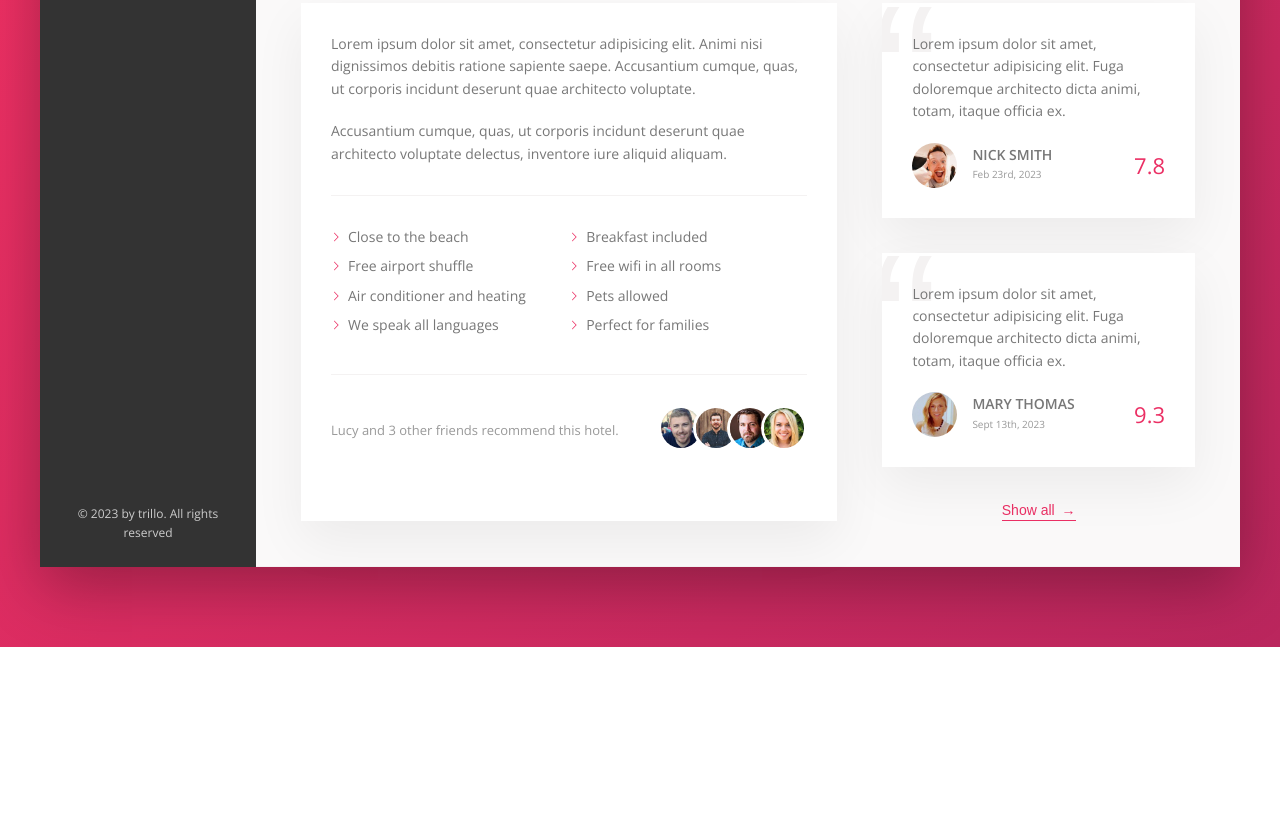
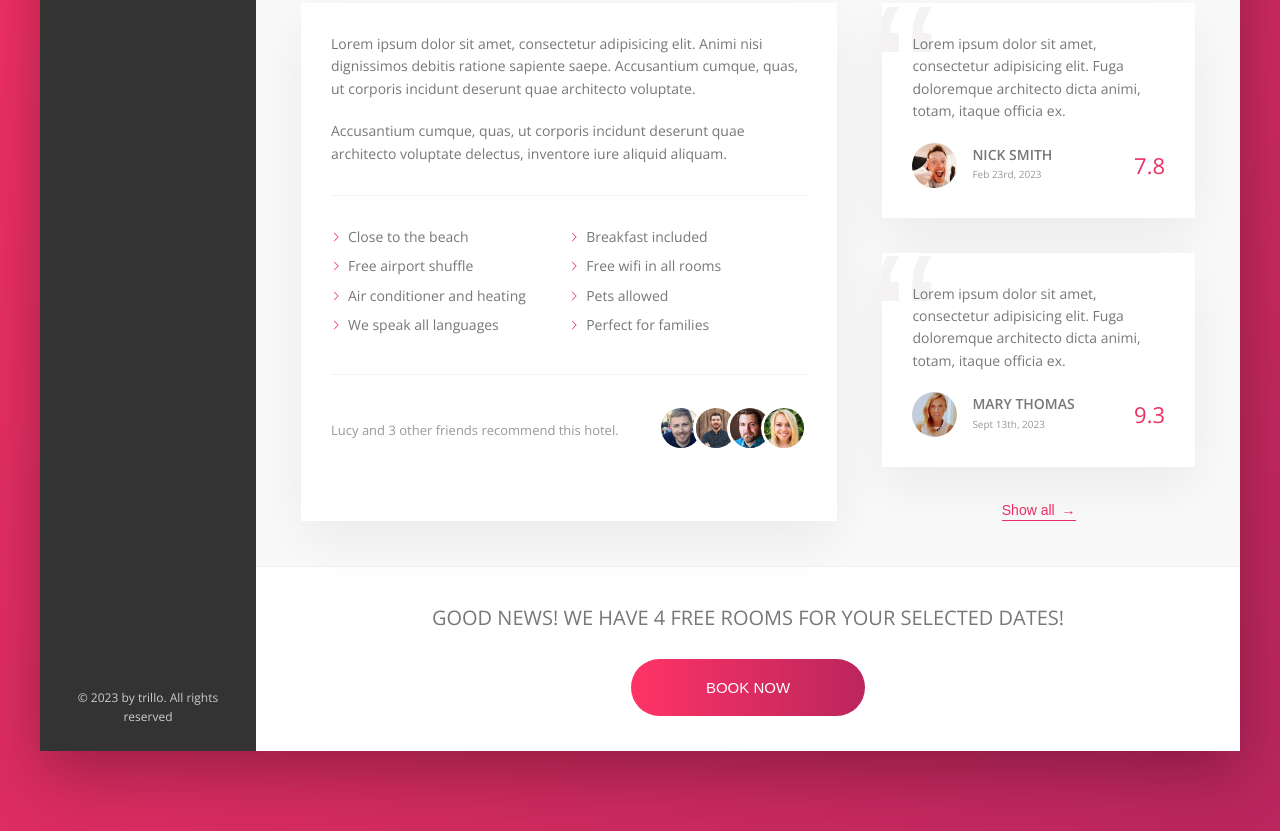
Before and after one commit to gurugu-learning-projects/jonas.schmedtmann---css_trillo, a website: page index.html in a window 1280 px wide. Shown: the part 644-1475 px from the top of the page. Before the commit the page ends 1291 px from the top, so only its background shows below. Drawn offline with nearby package versions, Linux system fonts and the light colour scheme.

Commit message:
feat: add cta section

```diff
--- a/index.html
+++ b/index.html
@@ -202,6 +202,7 @@
                 </div>
               </div>
             </div>
+
             <div class="user-reviews">
               <figure class="review">
                 <blockquote class="review__text">
@@ -244,6 +245,16 @@
               <button class="btn-inline">Show all <span>&rarr;</span></button>
             </div>
           </div>
+
+          <div class="cta">
+            <h2 class="cta__book-now">
+              Good news! We have 4 free rooms for your selected dates!
+            </h2>
+            <button class="btn">
+              <span class="btn__visible">Book now</span>
+              <span class="btn__invisible">Only 4 rooms left</span>
+            </button>
+          </div>
         </main>
       </div>
     </div>
--- a/sass/_components.scss
+++ b/sass/_components.scss
@@ -424,3 +424,72 @@
     z-index: 1;
   }
 }
+
+//** CALL TO ACTION */
+.cta {
+  padding: 3.5rem 0;
+  text-align: center;
+
+  &__book-now {
+    font-size: 2rem;
+    font-weight: 300;
+    text-transform: uppercase;
+    margin-bottom: 2.5rem;
+  }
+}
+
+.btn {
+  position: relative;
+  font-size: 1.5rem;
+  font-weight: 300;
+  text-transform: uppercase;
+  border: none;
+  border-radius: 100px;
+  background-image: linear-gradient(
+    to right,
+    var(--color-primary-light),
+    var(--color-primary-dark)
+  );
+  color: #fff;
+  overflow: hidden;
+  cursor: pointer;
+
+  & > * {
+    display: inline-block;
+    height: 100%;
+    width: 100%;
+    transition: all 0.2s;
+  }
+
+  &__visible {
+    padding: 2rem 7.5rem;
+  }
+
+  &__invisible {
+    position: absolute;
+    padding: 2rem 0;
+    left: 0;
+    top: -100%;
+  }
+
+  &:hover {
+    background-image: linear-gradient(
+      to left,
+      var(--color-primary-light),
+      var(--color-primary-dark)
+    );
+  }
+
+  &:hover &__visible {
+    transform: translateY(100%);
+  }
+
+  &:hover &__invisible {
+    top: 0;
+  }
+
+  &:focus {
+    outline: none;
+    animation: pulse 1s infinite;
+  }
+}
```
Also changed, not shown: css/style.css.
